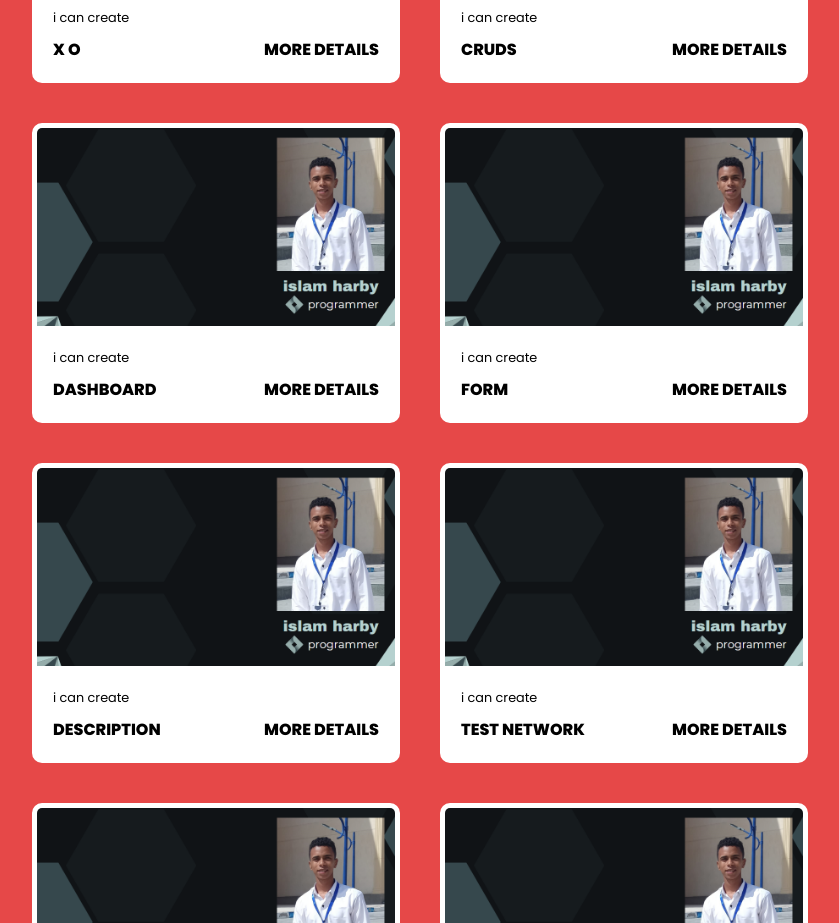
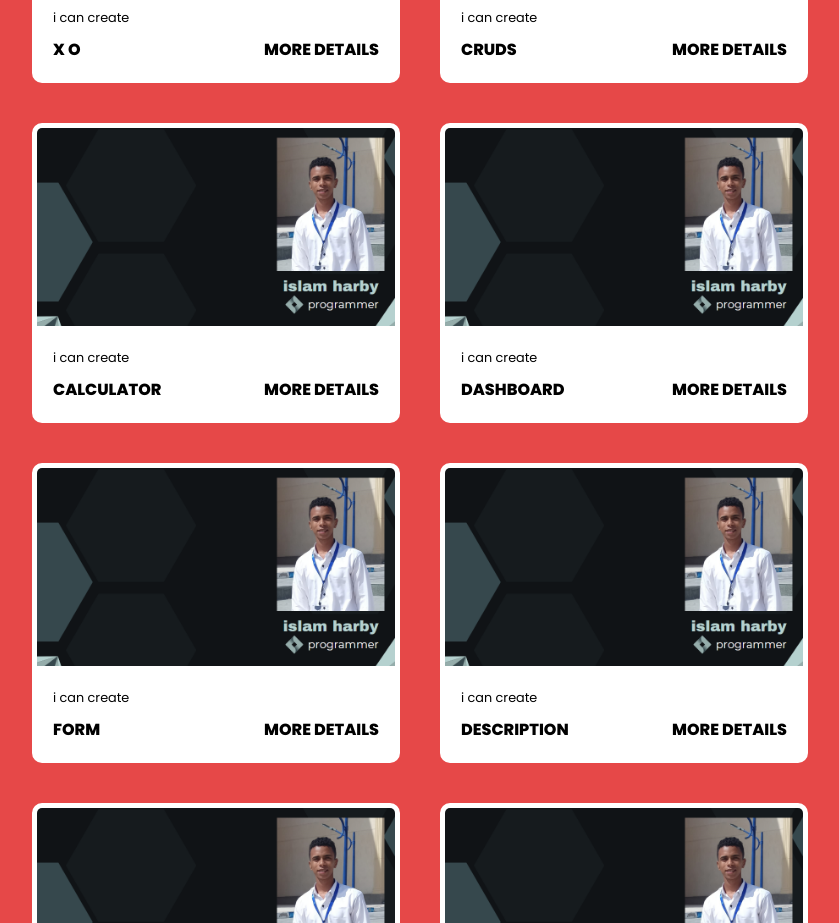
Before and after one commit to islam-sniper/my_website, a plain HTML site: page index.html in a window 1280 px wide. Shown: the part 2200-3123 px from the top of the page, without its empty margins (220-1059 px from the left). Drawn offline with Linux system fonts and the light colour scheme.

Commit message:
Update index.html

```diff
--- a/index.html
+++ b/index.html
@@ -95,6 +95,18 @@
                     <strong class="project-title">
                         <span>cruds</span>
                         <a href="https://islam-sniper.github.io/cruds/" class="more-details">More details</a>
+                    </strong>
+                </div>
+            </div>
+            <div class="project-card">
+                <div class="project-image">
+                    <img src="b1.png"/>
+                </div>
+                <div class="project-info">
+                    <p class="project-category">i can create</p>
+                    <strong class="project-title">
+                        <span>calculator</span>
+                        <a href="https://islam-sniper.github.io/calculator/" class="more-details">More details</a>
                     </strong>
                 </div>
             </div>
```
